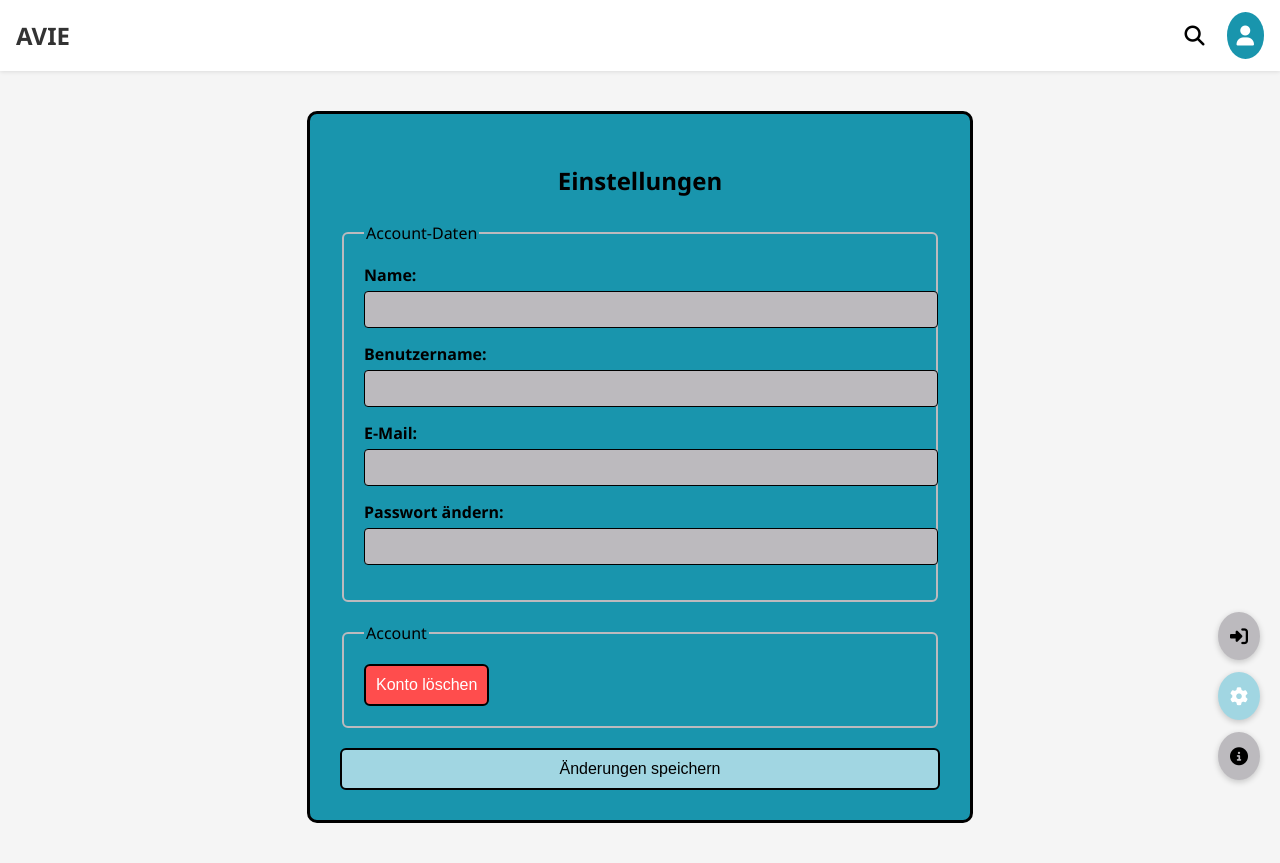
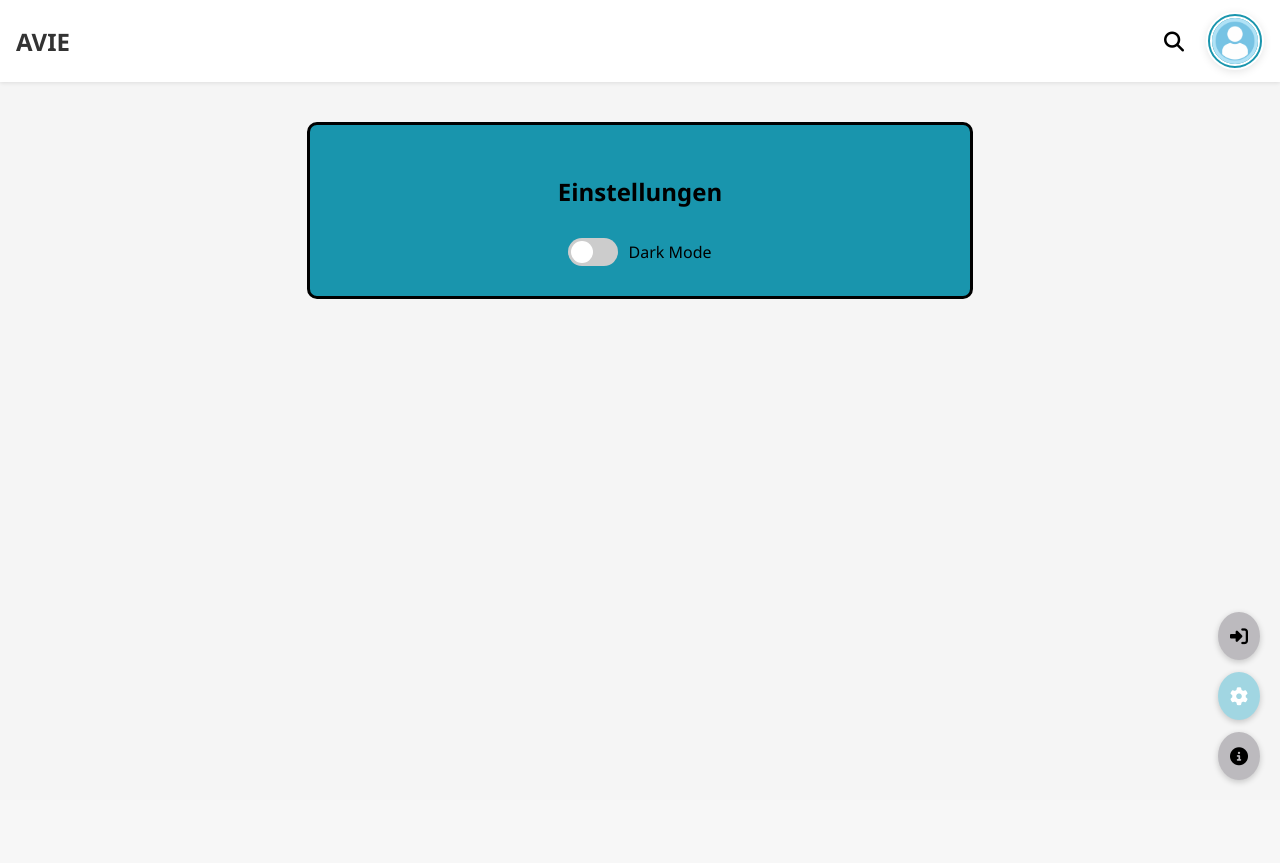
Before and after one commit to EmirhanGuelec/avie.social, a Django app: page /einstellungen/ in a window 1280 px wide. After the commit the page ends 800 px from the top, so only its background shows below. Run offline with Django 5.2, Linux system fonts and the light colour scheme; the visitor is signed in with stand-in values (Sample User, id 1); some libraries are stand-ins or nearby versions.

Commit message:
Basic Design anpassungen

```diff
--- a/meine_app/static/css/einstellungen.css
+++ b/meine_app/static/css/einstellungen.css
@@ -7,6 +7,59 @@
   border: 3px solid black;
   border-radius: 10px;
   color: black;
+}
+
+.darkmode-toggle-container {
+  display: flex;
+  align-items: center;
+  justify-content: center;
+  gap: 10px;
+  margin-top: 30px;
+}
+
+/* Toggle Switch */
+.switch {
+  position: relative;
+  display: inline-block;
+  width: 50px;
+  height: 28px;
+}
+.switch input {display:none;}
+.slider {
+  position: absolute;
+  cursor: pointer;
+  top: 0; left: 0; right: 0; bottom: 0;
+  background-color: #ccc;
+  transition: .4s;
+  border-radius: 28px;
+}
+.slider:before {
+  position: absolute;
+  content: "";
+  height: 22px;
+  width: 22px;
+  left: 3px;
+  bottom: 3px;
+  background-color: white;
+  transition: .4s;
+  border-radius: 50%;
+}
+input:checked + .slider {
+  background-color: #333;
+}
+input:checked + .slider:before {
+  transform: translateX(22px);
+}
+
+/* Darkmode Styles */
+body.darkmode {
+  background: #181818 !important;
+  color: #f1f1f1 !important;
+}
+.darkmode .settings-container {
+  background-color: #23272f !important;
+  color: #f1f1f1 !important;
+  border-color: #444;
 }
 .settings-container h2 {
   text-align: center;
--- a/meine_app/static/css/style.css
+++ b/meine_app/static/css/style.css
@@ -59,15 +59,40 @@ body {
 .icon-link:hover {
   background-color: #F1F1F2;
   color: #1995AD;
+  border-radius: 50% !important;
+  box-shadow: 0 2px 8px rgba(0,0,0,0.10);
 }
 .icon-link.active {
   background-color: #A1D6E2;
   color: white;
   font-weight: bold;
+  border-radius: 50% !important;
+  box-shadow: 0 2px 8px rgba(0,0,0,0.10);
 }
 .profil-icon {
   background-color: #1995AD;
   color: white;
+  border-radius: 50% !important;
+  width: 54px;
+  height: 54px;
+  display: flex;
+  align-items: center;
+  justify-content: center;
+  padding: 0 !important;
+  overflow: hidden;
+  box-shadow: 0 2px 8px rgba(0,0,0,0.10);
+  border: 2px solid #fff;
+}
+.profil-icon .profile-avatar {
+  width: 46px;
+  height: 46px;
+  object-fit: cover;
+  border-radius: 50%;
+  border: 2px solid #fff;
+  background: #fff;
+  display: block;
+  margin: auto;
+}
 }
 
 /* Feed-Container (Main-Bereich um Beiträge) */
--- a/meine_app/templates/meine_app/einstellungen.html
+++ b/meine_app/templates/meine_app/einstellungen.html
@@ -21,8 +21,12 @@
     <a href="/suche" class="icon-link" title="Suche">
       <i class="fa-solid fa-magnifying-glass"></i>
     </a>
-    <a href="/profilseite" class="icon-link profil-icon" title="Profil">
-      <i class="fa-solid fa-user"></i>
+    <a href="/profilseite" class="profil-icon" title="Profil">
+      {% if user_avatar %}
+        <img src="{{ user_avatar }}" alt="Profilbild" class="profile-avatar">
+      {% else %}
+        <img src="{% static 'img/default_avatar.png' %}" alt="Profilbild" class="profile-avatar">
+      {% endif %}
     </a>
   </nav>
 </header>
@@ -40,32 +44,33 @@
 
   <main class="settings-container">
     <h2>Einstellungen</h2>
+    <div class="darkmode-toggle-container">
+      <label class="switch">
+        <input type="checkbox" id="darkmode-toggle">
+        <span class="slider round"></span>
+      </label>
+      <span>Dark Mode</span>
+    </div>
+  </main>
 
-    <form class="settings-form">
-
-      <fieldset>
-        <legend>Account-Daten</legend>
-        <label for="name">Name:</label>
-        <input type="text" id="name" name="name">
-
-        <label for="username">Benutzername:</label>
-        <input type="text" id="username" name="username">
-
-        <label for="email">E-Mail:</label>
-        <input type="email" id="email" name="email">
-
-        <label for="password">Passwort ändern:</label>
-        <input type="password" id="password" name="password">
-      </fieldset>
-
-      <fieldset>
-        <legend>Account</legend>
-        <button type="button" class="danger">Konto löschen</button>
-      </fieldset>
-
-      <button type="submit">Änderungen speichern</button>
-    </form>
-  </main>
+  <script>
+    // Darkmode Toggle
+    const toggle = document.getElementById('darkmode-toggle');
+    // Check localStorage
+    if (localStorage.getItem('darkmode') === 'true') {
+      document.body.classList.add('darkmode');
+      toggle.checked = true;
+    }
+    toggle.addEventListener('change', function() {
+      if (this.checked) {
+        document.body.classList.add('darkmode');
+        localStorage.setItem('darkmode', 'true');
+      } else {
+        document.body.classList.remove('darkmode');
+        localStorage.setItem('darkmode', 'false');
+      }
+    });
+  </script>
 
 </body>
 
--- a/meine_app/views.py
+++ b/meine_app/views.py
@@ -36,12 +36,25 @@ def startseite(request):
         Like.objects.filter(username=username, post__in=posts)
             .values_list('post_id', flat=True)
     )
+    # Profilbilder direkt an die Posts anhängen
+    try:
+        with open(USER_JSON_PATH, 'r', encoding='utf-8') as f:
+            all_users = json.load(f)
+    except Exception:
+        all_users = []
+    avatar_map = {u.get('username'): u.get('avatar_url', '') for u in all_users if u.get('username')}
+    for post in posts:
+        post.avatar_url = avatar_map.get(post.author, '')
+
+    # Profilbild des eingeloggten Nutzers suchen
+    user_avatar = avatar_map.get(username, '')
     return render(request, "meine_app/index.html", {
         'posts': posts,
         'post_form': post_form,
         'comment_form': comment_form,
         'username': username,
         'liked_posts': liked_posts,
+        'user_avatar': user_avatar,
     })
 
 @login_required
```
Also changed, not shown: meine_app/static/css/index.css (+15 -0 lines), meine_app/templates/meine_app/edit_profile.html (+6 -2 lines), meine_app/templates/meine_app/impressum.html (+6 -2 lines), meine_app/templates/meine_app/index.html (+16 -3 lines), meine_app/templates/meine_app/profilseite.html (+6 -2 lines), meine_app/templates/meine_app/suche.html (+6 -2 lines), meine_app/static/img/default_avatar.png (added).
